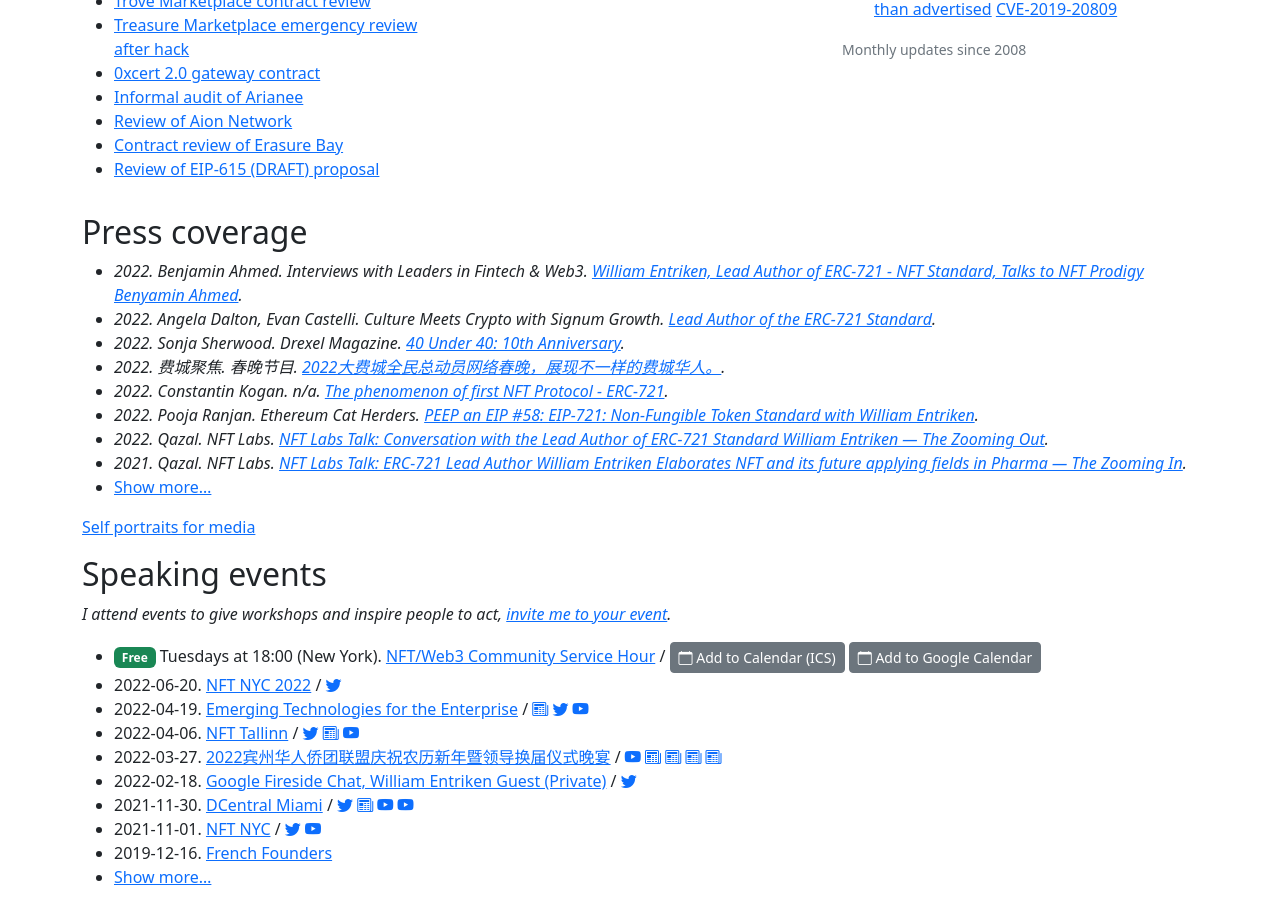
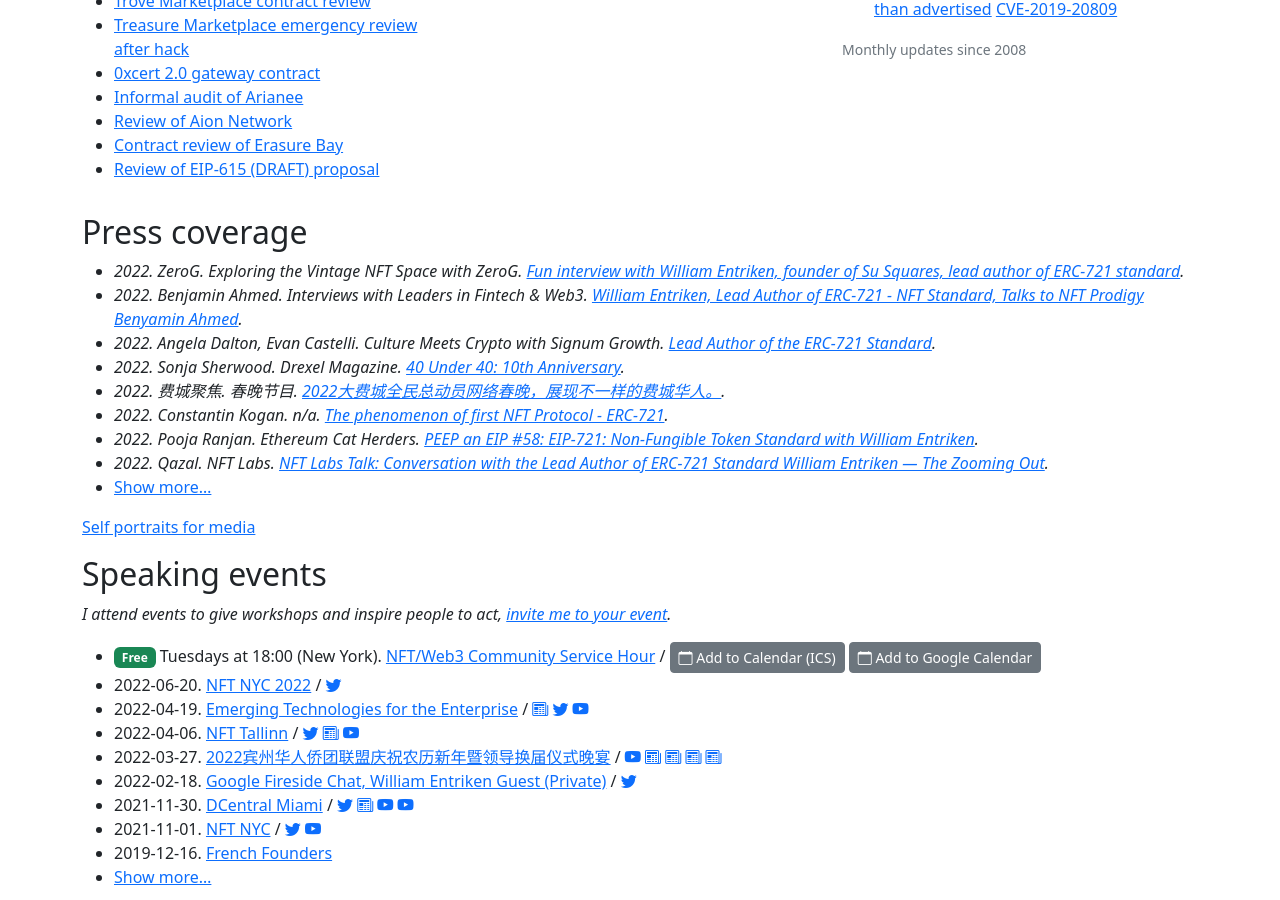
Before and after one commit to fulldecent/phor.net, a Jekyll site: the page built from index.html, in a window 1280 px wide and 900 px high, scrolled down 1228 px. Built offline with Jekyll 4.4.1, drawn with Linux system fonts in a browser that asks for light colours; nearby versions of some CDN libraries; comment, search, counter and statistics services are not loaded.

Commit message:
add zerog interview

```diff
--- a/_data/press-coverage.json
+++ b/_data/press-coverage.json
@@ -1,4 +1,11 @@
 [
+  {
+    "date": "2022-08-10",
+    "authors": ["ZeroG"],
+    "publication": "Exploring the Vintage NFT Space with ZeroG",
+    "url": "https://www.youtube.com/watch?v=is5Vrs6EZJk",
+    "title": "Fun interview with William Entriken, founder of Su Squares, lead author of ERC-721 standard"
+  },
   {
     "date": "2022-08-09",
     "authors": ["Benjamin Ahmed"],
```
